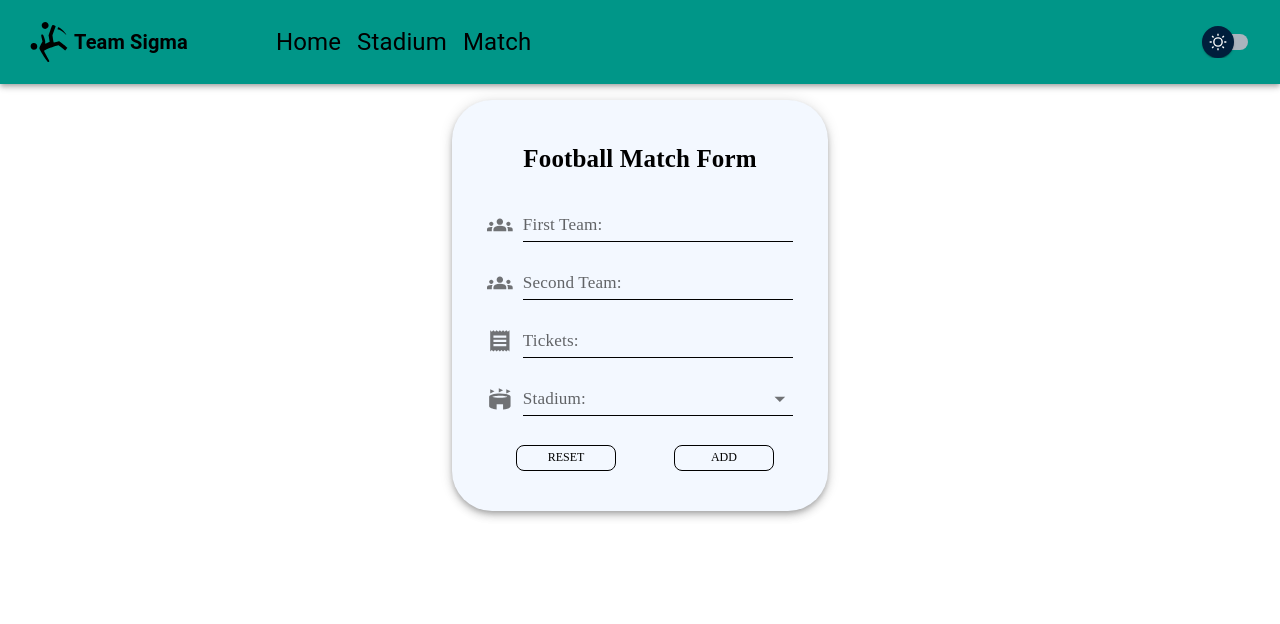
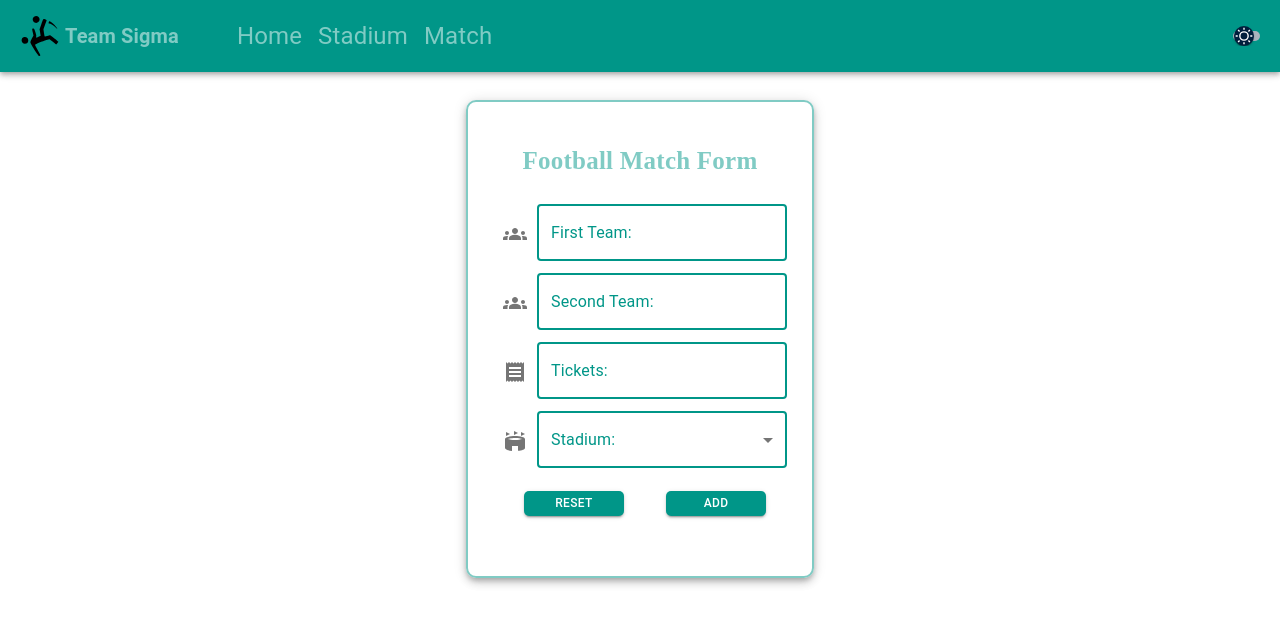
Before and after one commit to proga-react-practice/sigma-team-project, a React (Vite) app: page /match in a window 1280 px wide. Shown: the top 624 px of the page. Built offline with nearby package versions, Linux system fonts and the light colour scheme.

Commit message:
change Form view

```diff
--- a/src/components/Match/Container.tsx
+++ b/src/components/Match/Container.tsx
@@ -1,9 +1,9 @@
 import React, { useState, useEffect } from "react";
-import { Box, Grid, ThemeProvider, Typography } from "@mui/material";
+import { Box, Grid, Typography } from "@mui/material";
 import Form from "./Form";
 import CardList from "./CardList";
 import CustomLoader from "./CustomLoader";
-import { theme } from "../../utils/theme-2";
+import { theme } from "../../utils/theme";
 import { useFormContext } from './FormContext';
 
 
@@ -19,7 +19,7 @@ const Container: React.FC = () => {
   }, []);
 
   return (
-    <ThemeProvider theme={theme}>
+    <>
       {loading ? (
         <Box
           sx={{
@@ -49,15 +49,14 @@ const Container: React.FC = () => {
               mt: theme.spacing(20),
               py: theme.spacing(8),
               px: theme.spacing(5),
-              borderRadius: theme.spacing(8),
+              borderRadius: theme.spacing(2),
               '@media screen and (max-width: 426px)': {
                 pl: theme.spacing(2),
                 pr: theme.spacing(2),
               },
-              backgroundColor: theme.palette.primary.main,
               boxShadow: 5,
-              color: 'secondary.main',
               height: 'fit-content',
+              border: '2px solid'
             }}
           >
             <Typography
@@ -66,7 +65,6 @@ const Container: React.FC = () => {
                 fontSize: theme.spacing(5),
                 fontFamily: 'Platypi',
                 fontWeight: 600,
-                color: theme.palette.secondary.main,
                 textAlign: 'center',
                 '@media screen and (max-width: 426px)': {
                   fontSize: theme.spacing(4),
@@ -82,7 +80,7 @@ const Container: React.FC = () => {
           )}
         </Box>
       )}
-    </ThemeProvider>
+      </>
   );
 };
 
--- a/src/components/Match/Form.tsx
+++ b/src/components/Match/Form.tsx
@@ -1,4 +1,4 @@
-import React from 'react';
+import React from "react";
 import {
   Button,
   MenuItem,
@@ -6,18 +6,25 @@ import {
   TextField,
   Box,
   FormHelperText,
-} from '@mui/material';
-import { theme } from '../../utils/theme-2';
-import GroupsIcon from '@mui/icons-material/Groups';
-import StadiumIcon from '@mui/icons-material/Stadium';
-import ReceiptIcon from '@mui/icons-material/Receipt';
-import { useForm } from 'react-hook-form';
-import { motion } from 'framer-motion';
-import { useFormContext } from './FormContext';
+} from "@mui/material";
+import { theme } from "../../utils/theme";
+import GroupsIcon from "@mui/icons-material/Groups";
+import StadiumIcon from "@mui/icons-material/Stadium";
+import ReceiptIcon from "@mui/icons-material/Receipt";
+import { useForm } from "react-hook-form";
+import { motion } from "framer-motion";
+import { useFormContext } from "./FormContext";
 
 const Form: React.FC = () => {
   const { addBlock } = useFormContext();
-  const { register, reset, handleSubmit, setValue, formState: { errors }, watch } = useForm<FormValues>();
+  const {
+    register,
+    reset,
+    handleSubmit,
+    setValue,
+    formState: { errors },
+    watch,
+  } = useForm<FormValues>();
 
   type FormValues = {
     firstTeam: string;
@@ -35,18 +42,18 @@ const Form: React.FC = () => {
       stadium: data.stadium,
     });
     reset();
-    setValue('stadium', '');
+    setValue("stadium", "");
   };
 
   const handleReset = () => {
     reset();
-    setValue('stadium', '');
+    setValue("stadium", "");
   };
 
-  const firstTeamValue = watch('firstTeam');
-  const secondTeamValue = watch('secondTeam');
-  const numberOfTicketsValue = watch('numberOfTickets');
-  const stadiumValue = watch('stadium');
+  const firstTeamValue = watch("firstTeam");
+  const secondTeamValue = watch("secondTeam");
+  const numberOfTicketsValue = watch("numberOfTickets");
+  const stadiumValue = watch("stadium");
 
   return (
     <motion.div
@@ -56,10 +63,10 @@ const Form: React.FC = () => {
     >
       <Box
         sx={{
-          display: 'flex',
-          justifyContent: 'center',
-          alignItems: 'center',
-          flexDirection: 'column',
+          display: "flex",
+          justifyContent: "center",
+          alignItems: "center",
+          flexDirection: "column",
           marginLeft: theme.spacing(2),
         }}
         component="form"
@@ -67,88 +74,154 @@ const Form: React.FC = () => {
         onReset={handleReset}
         noValidate
       >
-        <Box sx={{ display: 'flex', alignItems: 'flex-end' }}>
-          <GroupsIcon sx={{ color: 'action.active', mb: theme.spacing(2) }} />
+        <Box sx={{ display: "flex", alignItems: "flex-end" }}>
+          <GroupsIcon
+            sx={{
+              color: "action.active",
+              mb: theme.spacing(3),
+              mr: theme.spacing(2),
+            }}
+          />
           <TextField
             id="firstTeam"
             label="First Team:"
-            variant="standard"
+            variant="outlined"
             type="text"
             placeholder="Enter first team.."
-            {...register('firstTeam', {
-              required: { value: true, message: 'Input cannot be empty!' },
-              minLength: { value: 5, message: 'Minimum length is 5 characters!' },
-              maxLength: { value: 30, message: 'Maximum length is 30 characters!' },
-              pattern: { value: /^[a-zA-Z\s]+$/, message: 'Only letters and spaces are allowed!' },
+            {...register("firstTeam", {
+              required: { value: true, message: "Input cannot be empty!" },
+              minLength: {
+                value: 5,
+                message: "Minimum length is 5 characters!",
+              },
+              maxLength: {
+                value: 30,
+                message: "Maximum length is 30 characters!",
+              },
+              pattern: {
+                value: /^[a-zA-Z\s]+$/,
+                message: "Only letters and spaces are allowed!",
+              },
             })}
-            value={firstTeamValue || ''}
-            onChange={(e) => setValue('firstTeam', e.target.value)}
+            value={firstTeamValue || ""}
+            onChange={(e) => setValue("firstTeam", e.target.value)}
             error={!!errors.firstTeam}
+            sx={{
+              marginTop: theme.spacing(2),
+              width: theme.spacing(50),
+            }}
           />
         </Box>
         <FormHelperText error={!!errors.firstTeam}>
           {errors.firstTeam && errors.firstTeam.message}
         </FormHelperText>
 
-        <Box sx={{ display: 'flex', alignItems: 'flex-end' }}>
-          <GroupsIcon sx={{ color: 'action.active', mb: theme.spacing(2) }} />
+        <Box sx={{ display: "flex", alignItems: "flex-end" }}>
+          <GroupsIcon
+            sx={{
+              color: "action.active",
+              mb: theme.spacing(3),
+              mr: theme.spacing(2),
+            }}
+          />
           <TextField
             id="secondTeam"
             label="Second Team:"
-            variant="standard"
+            variant="outlined"
             type="text"
             placeholder="Enter second team.."
-            {...register('secondTeam', {
-              required: { value: true, message: 'Input cannot be empty!' },
-              minLength: { value: 5, message: 'Minimum length is 5 characters!' },
-              maxLength: { value: 30, message: 'Maximum length is 30 characters!' },
-              pattern: { value: /^[a-zA-Z\s]+$/, message: 'Only letters and spaces are allowed!' },
+            {...register("secondTeam", {
+              required: { value: true, message: "Input cannot be empty!" },
+              minLength: {
+                value: 5,
+                message: "Minimum length is 5 characters!",
+              },
+              maxLength: {
+                value: 30,
+                message: "Maximum length is 30 characters!",
+              },
+              pattern: {
+                value: /^[a-zA-Z\s]+$/,
+                message: "Only letters and spaces are allowed!",
+              },
             })}
-            value={secondTeamValue || ''}
-            onChange={(e) => setValue('secondTeam', e.target.value)}
+            value={secondTeamValue || ""}
+            onChange={(e) => setValue("secondTeam", e.target.value)}
             error={!!errors.secondTeam}
+            sx={{
+              marginTop: theme.spacing(2),
+              width: theme.spacing(50),
+            }}
           />
         </Box>
         <FormHelperText error={!!errors.secondTeam}>
           {errors.secondTeam && errors.secondTeam.message}
         </FormHelperText>
 
-        <Box sx={{ display: 'flex', alignItems: 'flex-end' }}>
-          <ReceiptIcon sx={{ color: 'action.active', mb: theme.spacing(2) }} />
+        <Box sx={{ display: "flex", alignItems: "flex-end" }}>
+          <ReceiptIcon
+            sx={{
+              color: "action.active",
+              mb: theme.spacing(3),
+              mr: theme.spacing(2),
+            }}
+          />
           <TextField
             id="numberOfTickets"
             label="Tickets:"
-            variant="standard"
+            variant="outlined"
             type="number"
             placeholder="Enter the quantity of tickets..."
-            {...register('numberOfTickets', {
-              required: { value: true, message: 'Input cannot be empty!' },
-              max: { value: 300000, message: 'Maximum number of tickets is 300000!' },
-              validate: { positiveNumber: (value) => value >= 0 || 'Value must be a positive number!' },
+            {...register("numberOfTickets", {
+              required: { value: true, message: "Input cannot be empty!" },
+              max: {
+                value: 300000,
+                message: "Maximum number of tickets is 300000!",
+              },
+              validate: {
+                positiveNumber: (value) =>
+                  value >= 0 || "Value must be a positive number!",
+              },
             })}
-            value={numberOfTicketsValue || ''}
-            onChange={(e) => setValue('numberOfTickets', parseInt(e.target.value))}
+            value={numberOfTicketsValue || ""}
+            onChange={(e) =>
+              setValue("numberOfTickets", parseInt(e.target.value))
+            }
             error={!!errors.numberOfTickets}
+            sx={{
+              marginTop: theme.spacing(2),
+              width: theme.spacing(50),
+            }}
           />
         </Box>
         <FormHelperText error={!!errors.numberOfTickets}>
           {errors.numberOfTickets && errors.numberOfTickets.message}
         </FormHelperText>
 
-        <Box sx={{ display: 'flex', alignItems: 'flex-end' }}>
-          <StadiumIcon sx={{ color: 'action.active', mb: theme.spacing(2) }} />
+        <Box sx={{ display: "flex", alignItems: "flex-end" }}>
+          <StadiumIcon
+            sx={{
+              color: "action.active",
+              mb: theme.spacing(3),
+              mr: theme.spacing(2),
+            }}
+          />
           <TextField
             id="stadium"
             select
             label="Stadium:"
-            variant="standard"
+            variant="outlined"
             placeholder="Please, choose the stadium..."
-            {...register('stadium', {
-              required: { value: true, message: 'Please, select an option!' },
+            {...register("stadium", {
+              required: { value: true, message: "Please, select an option!" },
             })}
-            value={stadiumValue || ''}
-            onChange={(e) => setValue('stadium', e.target.value)}
+            value={stadiumValue || ""}
+            onChange={(e) => setValue("stadium", e.target.value)}
             error={!!errors.stadium}
+            sx={{
+              marginTop: theme.spacing(2),
+              width: theme.spacing(50),
+            }}
           >
             <MenuItem value="">
               <em>None</em>
@@ -161,11 +234,40 @@ const Form: React.FC = () => {
           {errors.stadium && errors.stadium.message}
         </FormHelperText>
 
-        <Grid container direction="row" justifyContent="space-around" alignItems="center">
-          <Button type="reset" variant="outlined" onClick={handleReset}>
+        <Grid
+          container
+          direction="row"
+          justifyContent="space-around"
+          alignItems="center"
+        >
+          <Button
+            type="reset"
+            variant="contained"
+            onClick={handleReset}
+            sx={{
+              borderRadius: theme.spacing(1),
+              fontSize: theme.spacing(2.4),
+              marginTop: theme.spacing(4),
+              height: theme.spacing(5),
+              width: theme.spacing(20),
+              mb: theme.spacing(4),
+            }}
+          >
             Reset
           </Button>
-          <Button type="submit" onClick={handleSubmit(onSubmit)}>
+          <Button
+            variant="contained"
+            type="submit"
+            onClick={handleSubmit(onSubmit)}
+            sx={{
+              borderRadius: theme.spacing(1),
+              fontSize: theme.spacing(2.4),
+              marginTop: theme.spacing(4),
+              height: theme.spacing(5),
+              width: theme.spacing(20),
+              mb: theme.spacing(4),
+            }}
+          >
             <span className="button-content">Add</span>
           </Button>
         </Grid>
--- a/src/utils/theme.ts
+++ b/src/utils/theme.ts
@@ -1,6 +1,7 @@
 import {PaletteMode} from "@mui/material";
 import {grey, purple, teal} from "@mui/material/colors";
 import {createTheme} from "@mui/material/styles";
+
 export const getDesignTokens = (mode: PaletteMode) => ({
     palette: {
         mode,
@@ -9,7 +10,7 @@ export const getDesignTokens = (mode: PaletteMode) => ({
                   primary: teal,
                   divider: teal[200],
                   text: {
-                      primary: "#000",
+                      primary: teal[200],
                       secondary: grey[500],
                   },
               }
@@ -21,13 +22,14 @@ export const getDesignTokens = (mode: PaletteMode) => ({
                       paper: purple[900],
                   },
                   text: {
-                      primary: "#fff",
+                      primary: purple[200],
                       secondary: grey[500],
                   },
               }),
     },
 });
 const theme = createTheme({
+    spacing: 5,
     components: {
         MuiInputLabel: {
             styleOverrides: {
```
Also changed, not shown: src/components/Match/MatchContainer.tsx (+12 -9 lines).
